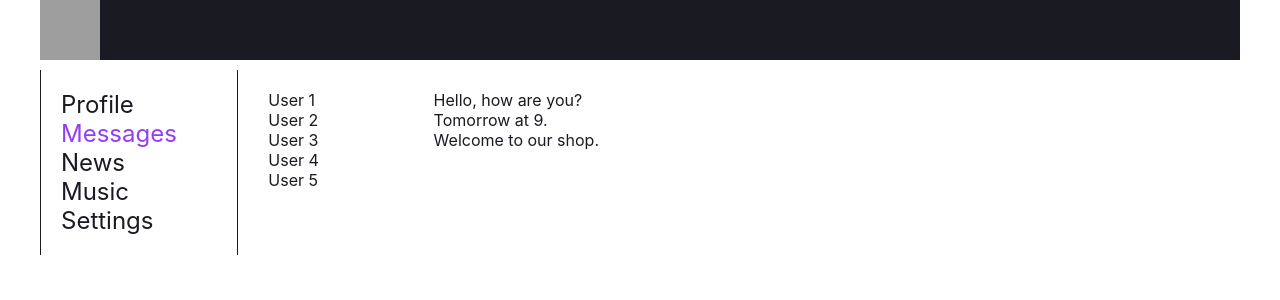
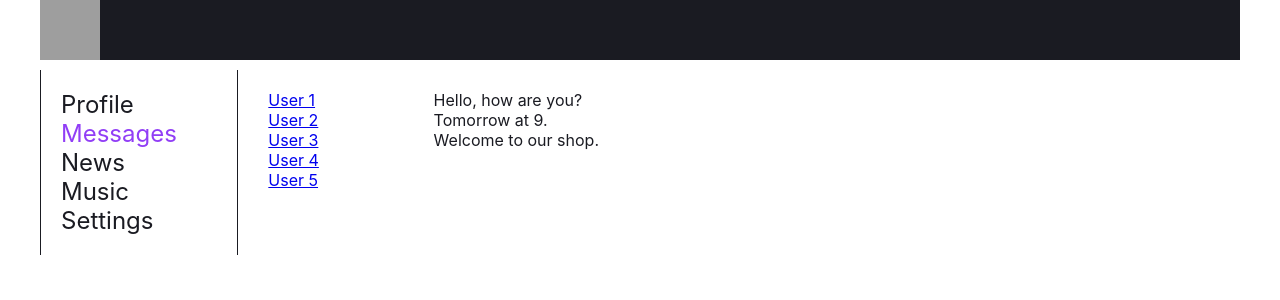
Before and after one commit to aliakseikulba/social-network, a React (Create React App) app: page /dialogs in a window 1280 px wide. Shown: the top 300 px of the page. Built offline with nearby package versions, Linux system fonts and the light colour scheme; grey boxes are pictures that could not be loaded.

Commit message:
lesson 22 completed (dialogs navlinks)

```diff
--- a/src/components/Dialogs/Dialogs.tsx
+++ b/src/components/Dialogs/Dialogs.tsx
@@ -1,21 +1,32 @@
 import React from 'react';
-import styles from './Dialogs.module.scss';
+import { NavLink } from 'react-router-dom';
+import s from './Dialogs.module.scss';
 
 
 const Dialogs = () => {
   return (
-    <div className={styles.dialogs}>
-      <div className={styles.dialogsItems}>
-        <div className={styles.dialog + '' + styles.active}>User 1</div>
-        <div className={styles.dialog}>User 2</div>
-        <div className={styles.dialog}>User 3</div>
-        <div className={styles.dialog}>User 4</div>
-        <div className={styles.dialog}>User 5</div>
+    <div className={s.dialogs}>
+      <div className={s.dialogsItems}>
+        <div className={s.dialog}>
+         <NavLink to='/dialogs/1'> User 1</NavLink>
+        </div>
+        <div className={s.dialog}>
+          <NavLink to='/dialogs/2'> User 2</NavLink>
+        </div>
+        <div className={s.dialog}>
+          <NavLink to='/dialogs/3'> User 3</NavLink>
+        </div>
+        <div className={s.dialog}>
+          <NavLink to='/dialogs/4'> User 4</NavLink>
+        </div>
+        <div className={s.dialog}>
+          <NavLink to='/dialogs/5'> User 5</NavLink>
+        </div>
       </div>
-      <div className={styles.messages}>
-        <div className={styles.message}>Hello, how are you?</div>
-        <div className={styles.message}>Tomorrow at 9.</div>
-        <div className={styles.message}>Welcome to our shop.</div>
+      <div className={s.messages}>
+        <div className={s.message}>Hello, how are you?</div>
+        <div className={s.message}>Tomorrow at 9.</div>
+        <div className={s.message}>Welcome to our shop.</div>
       </div>
     </div>
   );
--- a/src/components/Navbar/Navbar.tsx
+++ b/src/components/Navbar/Navbar.tsx
@@ -1,24 +1,24 @@
 import React from 'react';
 import { NavLink } from 'react-router-dom';
-import styles from './Navbar.module.scss';
+import s from './Navbar.module.scss';
 
 const Navbar = () => {
   return (
-    <nav className={styles.nav}>
-      <div className={styles.item}>
-        <NavLink to="/profile" activeClassName={styles.activeLink}>Profile</NavLink>
+    <nav className={s.nav}>
+      <div className={s.item}>
+        <NavLink to="/profile" activeClassName={s.activeLink}>Profile</NavLink>
       </div>
-      <div className={styles.item}>
-        <NavLink to="/dialogs" activeClassName={styles.activeLink}>Messages</NavLink>
+      <div className={s.item}>
+        <NavLink to="/dialogs" activeClassName={s.activeLink}>Messages</NavLink>
       </div>
-      <div className={styles.item}>
-        <NavLink to="/news" activeClassName={styles.activeLink}>News</NavLink>
+      <div className={s.item}>
+        <NavLink to="/news" activeClassName={s.activeLink}>News</NavLink>
       </div>
-      <div className={styles.item}>
-        <NavLink to="/music" activeClassName={styles.activeLink}>Music</NavLink>
+      <div className={s.item}>
+        <NavLink to="/music" activeClassName={s.activeLink}>Music</NavLink>
       </div>
-      <div className={styles.item}>
-        <NavLink to="/settings" activeClassName={styles.activeLink}>Settings</NavLink>
+      <div className={s.item}>
+        <NavLink to="/settings" activeClassName={s.activeLink}>Settings</NavLink>
       </div>
     </nav>
   );
```
